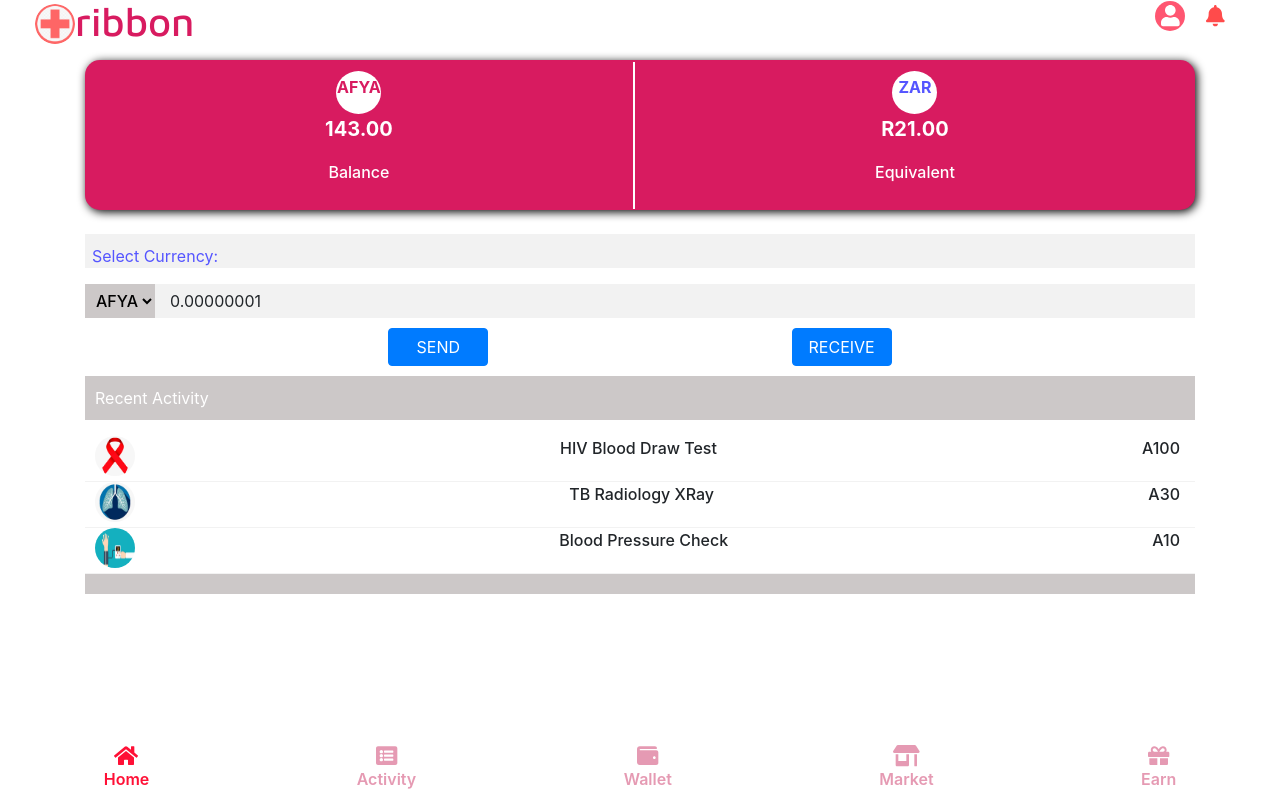
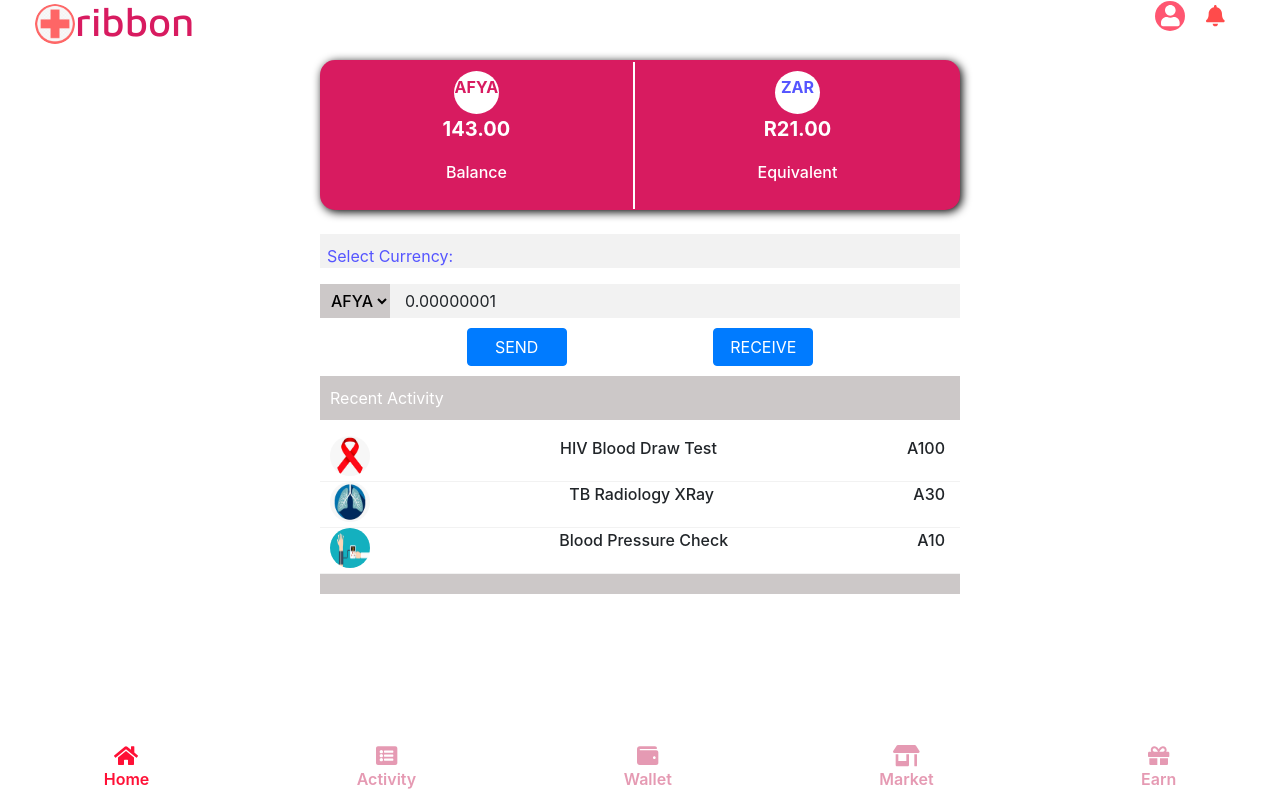
Before and after one commit to johnalalade/internproject, a React (Create React App) app: page / in a window 1280 px wide. Built offline with nearby package versions, Linux system fonts and the light colour scheme.

Commit message:
Updating Desktop View

```diff
--- a/src/Screens/Home.js
+++ b/src/Screens/Home.js
@@ -34,7 +34,7 @@ export default class Home extends Component {
 
                     {(this.state.page !== "Home") ? <Page page={this.state.page} /> :
                         <div className="outter-container">
-                            <div className="container">
+                            <div className="contain">
                             {/* Top Box */}
                             <div className="box-container">
                                 <div className="AFYA">
--- a/src/Screens/style.css
+++ b/src/Screens/style.css
@@ -96,7 +96,11 @@
   .brand{
     padding-left: +30px;
   }
+  .contain{
+    width: 50vw;
+  }
 }
+
 /* Top box */
 .box-container{
   background-color: rgb(216, 27, 96);
```
